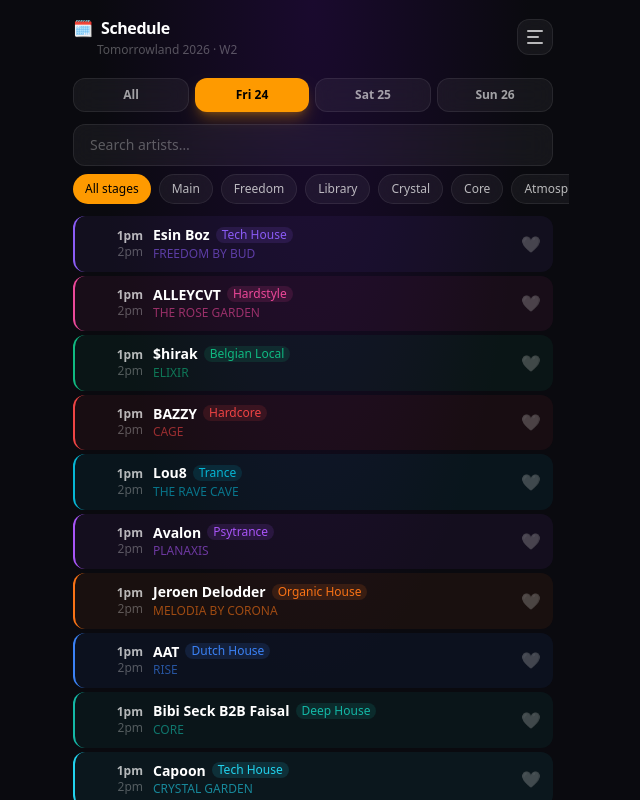
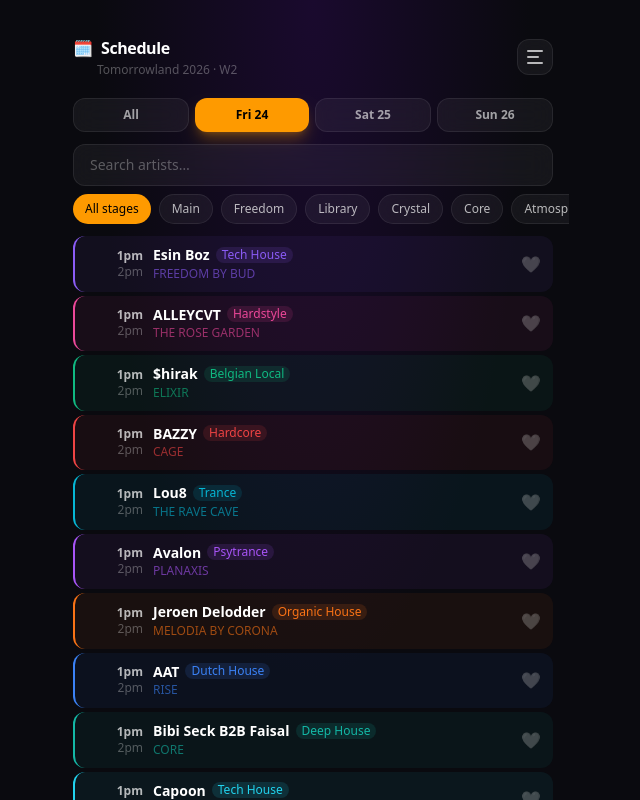
Before and after one commit to sean-tham/tomorrowland, a Next.js app: page / in a window 1280 px wide. Shown: the whole page, without its empty margins (327-967 px from the left). Built offline with nearby package versions, Linux system fonts and the light colour scheme.

Commit message:
Push header down 20px additional top padding

```diff
--- a/src/app/page.tsx
+++ b/src/app/page.tsx
@@ -68,7 +68,7 @@ export default function Home() {
 
       {/* Header */}
       <header className="px-4 flex items-center gap-3 pb-2"
-        style={{ paddingTop: "max(env(safe-area-inset-top, 0px), 16px)" }}>
+        style={{ paddingTop: "calc(max(env(safe-area-inset-top, 0px), 16px) + 20px)" }}>
         <div className="flex-1 min-w-0">
           <div className="flex items-center gap-2">
             <span className="text-base">{TAB_ICONS[tab]}</span>
```
